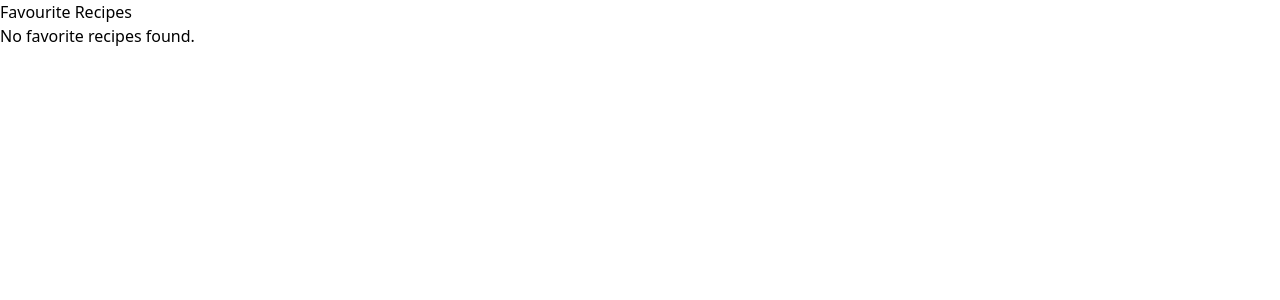
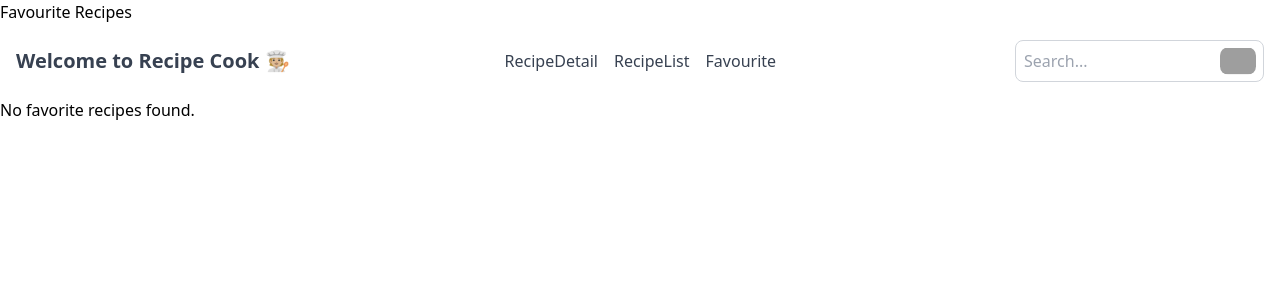
Before and after one commit to Valentine231/Recipe-APP, a React (Vite) app: page /favouriterecipe in a window 1280 px wide. Shown: the top 300 px of the page. Built offline with nearby package versions, Linux system fonts and the light colour scheme; grey boxes are pictures that could not be loaded.

Commit message:
tiny changes

```diff
--- a/src/FavouriteRecipe.jsx
+++ b/src/FavouriteRecipe.jsx
@@ -1,4 +1,5 @@
 import React, { useState, useEffect } from 'react';
+import Navbar from './Navbar';
 
 
 
@@ -26,6 +27,7 @@ const FavouriteRecipes = () => {
         <>
         <div>
             <h2>Favourite Recipes</h2>
+            <Navbar />
             {favouriteRecipes.length === 0 ? (
                 <p>No favorite recipes found.</p>
             ) : (
--- a/src/Navbar.jsx
+++ b/src/Navbar.jsx
@@ -23,8 +23,12 @@ const Navbar = () => {
 
         {/* Navigation Links */}
         <ul className={`flex-col md:flex-row md:flex md:justify-between gap-4 ${isOpen ? 'flex' : 'hidden'} md:flex`}>
+
+        <li>
+            <NavLink to='/recipedetails' className="text-gray-700 hover:text-blue-500">RecipeDetail</NavLink>
+          </li>
           <li>
-            <NavLink to='/recipelist' className="text-gray-700 hover:text-blue-500">Recipe List</NavLink>
+            <NavLink to='/recipelist' className="text-gray-700 hover:text-blue-500">RecipeList</NavLink>
           </li>
           <li>
             <NavLink to='/favouriterecipe' className="text-gray-700 hover:text-blue-500">Favourite</NavLink>
--- a/src/Recipelist.jsx
+++ b/src/Recipelist.jsx
@@ -2,6 +2,7 @@ import React, { useEffect, useState } from 'react'
 import Footer from './Footer';
 import axios from 'axios'
 import Loading from 'react-loading'
+import Navbar from './Navbar';
 
 const Recipelist = () => {
     const [recipeslist, setRecipeslist] = useState([]);
@@ -62,6 +63,7 @@ const handleNewPage = (newPage) => {
   return (
     <>
     <div className='bg-sky-300 w-full h-full'>
+      <Navbar />
     <div>
         <h1 className=" font-bold text-2xl">Recipe List</h1>
 
@@ -74,7 +76,7 @@ const handleNewPage = (newPage) => {
         <p>Loading...</p>
         </div>
       ) : (
-        <ul className='grid grid-cols-4 mt-4 ml-1 md:grid-cols-3 gap-3 justify-center items-center font-bold sm:grid-cols-3'>
+        <ul className='grid grid-cols-3 mt-4 ml-1  gap-3 justify-center items-center font-bold '>
           {recipeslist.map((recipe, index) => (
             <div >
             <li key={index} >
--- a/tailwind.config.js
+++ b/tailwind.config.js
@@ -5,11 +5,7 @@ export default {
     "./src/**/*.{js,ts,jsx,tsx}",
   ],
   theme: {
-    screens: {
-      sm: '680px',
-      md: '768px',
-      lg: '1024px',
-    },
+
     extend: {
 
     },
```
